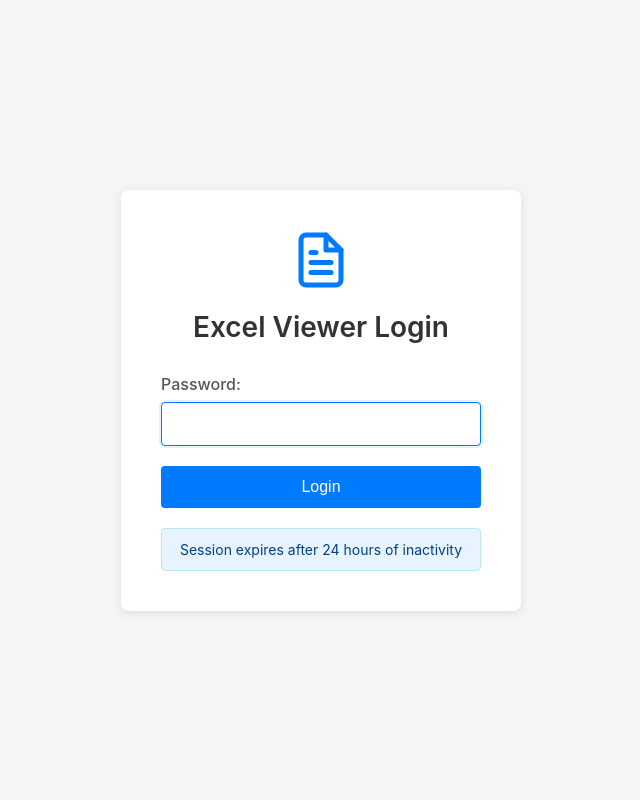
After one commit to siuyiuyeung/excel_viewer, a Flask app: page /login in a window 1280 px wide. The commit adds this page. Shown: the whole page, without its empty margins (319-959 px from the left). Run offline with Flask 2, Linux system fonts and the light colour scheme.

Commit message:
Add password authentication with 24-hour session timeout
- Implement login/logout functionality with configurable password
- Add session management with 24-hour expiration
- Create login page template
- Update UI with logout button
- Configure password via EXCEL_VIEWER_PASSWORD env variable
- Update documentation to reflect authentication changes

🤖 Generated with [Claude Code](https://claude.ai/code)

Co-Authored-By: Claude <noreply@anthropic.com>

```diff
--- a/app/app.py
+++ b/app/app.py
@@ -1,12 +1,29 @@
-from flask import Flask, render_template, request, jsonify
+from flask import Flask, render_template, request, jsonify, redirect, url_for, session
 import pandas as pd
 import os
 from pathlib import Path
+from datetime import datetime, timedelta
+from functools import wraps
+import secrets
 
 app = Flask(__name__)
+app.config['SECRET_KEY'] = secrets.token_hex(32)
+app.config['PERMANENT_SESSION_LIFETIME'] = timedelta(hours=24)
+
+# Set the password from environment variable or use default
+PASSWORD = os.environ.get('EXCEL_VIEWER_PASSWORD', 'excel_viewer_2024')
 
 # Global dictionary to store DataFrames
 excel_data = {}
+
+def login_required(f):
+    """Decorator to check if user is logged in"""
+    @wraps(f)
+    def decorated_function(*args, **kwargs):
+        if 'logged_in' not in session:
+            return redirect(url_for('login'))
+        return f(*args, **kwargs)
+    return decorated_function
 
 def load_excel_files(directory="excel_files"):
     """Load all Excel files from the specified directory"""
@@ -23,12 +40,33 @@ def load_excel_files(directory="excel_files"):
             except Exception as e:
                 print(f"Error loading {file}: {str(e)}")
 
+@app.route('/login', methods=['GET', 'POST'])
+def login():
+    """Handle login"""
+    if request.method == 'POST':
+        password = request.form.get('password')
+        if password == PASSWORD:
+            session.permanent = True
+            session['logged_in'] = True
+            return redirect(url_for('index'))
+        else:
+            return render_template('login.html', error='Invalid password')
+    return render_template('login.html')
+
+@app.route('/logout')
+def logout():
+    """Handle logout"""
+    session.pop('logged_in', None)
+    return redirect(url_for('login'))
+
 @app.route('/')
+@login_required
 def index():
     """Render the main page"""
     return render_template('index.html', files=list(excel_data.keys()))
 
 @app.route('/search')
+@login_required
 def search():
     """Search across all Excel files and sheets with multiple keywords"""
     queries = request.args.getlist('query')  # Get all query parameters
@@ -72,6 +110,7 @@ def search():
 
 
 @app.route('/refresh')
+@login_required
 def refresh_files():
     """Reload all Excel files"""
     load_excel_files()
--- /dev/null
+++ b/app/templates/login.html
@@ -0,0 +1,149 @@
+<!DOCTYPE html>
+<html lang="en">
+<head>
+    <meta charset="UTF-8">
+    <meta name="viewport" content="width=device-width, initial-scale=1.0">
+    <title>Login - Excel Viewer</title>
+    <style>
+        * {
+            margin: 0;
+            padding: 0;
+            box-sizing: border-box;
+        }
+
+        body {
+            font-family: -apple-system, BlinkMacSystemFont, 'Segoe UI', Roboto, 'Helvetica Neue', Arial, sans-serif;
+            background-color: #f5f5f5;
+            display: flex;
+            justify-content: center;
+            align-items: center;
+            min-height: 100vh;
+            padding: 20px;
+        }
+
+        .login-container {
+            background-color: white;
+            padding: 40px;
+            border-radius: 8px;
+            box-shadow: 0 2px 10px rgba(0, 0, 0, 0.1);
+            width: 100%;
+            max-width: 400px;
+        }
+
+        h1 {
+            color: #333;
+            margin-bottom: 30px;
+            text-align: center;
+            font-size: 28px;
+            font-weight: 600;
+        }
+
+        .form-group {
+            margin-bottom: 20px;
+        }
+
+        label {
+            display: block;
+            margin-bottom: 8px;
+            color: #555;
+            font-weight: 500;
+        }
+
+        input[type="password"] {
+            width: 100%;
+            padding: 12px 16px;
+            border: 1px solid #ddd;
+            border-radius: 4px;
+            font-size: 16px;
+            transition: border-color 0.3s;
+        }
+
+        input[type="password"]:focus {
+            outline: none;
+            border-color: #007bff;
+            box-shadow: 0 0 0 2px rgba(0, 123, 255, 0.1);
+        }
+
+        button {
+            width: 100%;
+            padding: 12px 20px;
+            background-color: #007bff;
+            color: white;
+            border: none;
+            border-radius: 4px;
+            font-size: 16px;
+            font-weight: 500;
+            cursor: pointer;
+            transition: background-color 0.3s;
+        }
+
+        button:hover {
+            background-color: #0056b3;
+        }
+
+        button:active {
+            transform: translateY(1px);
+        }
+
+        .error-message {
+            background-color: #f8d7da;
+            color: #721c24;
+            padding: 12px 16px;
+            border-radius: 4px;
+            margin-bottom: 20px;
+            font-size: 14px;
+            border: 1px solid #f5c6cb;
+        }
+
+        .info-message {
+            background-color: #e7f3ff;
+            color: #004085;
+            padding: 12px 16px;
+            border-radius: 4px;
+            margin-top: 20px;
+            font-size: 14px;
+            border: 1px solid #bee5eb;
+            text-align: center;
+        }
+
+        .excel-icon {
+            width: 60px;
+            height: 60px;
+            margin: 0 auto 20px;
+            display: block;
+        }
+    </style>
+</head>
+<body>
+    <div class="login-container">
+        <svg class="excel-icon" xmlns="http://www.w3.org/2000/svg" viewBox="0 0 24 24" fill="none" stroke="#007bff" stroke-width="2" stroke-linecap="round" stroke-linejoin="round">
+            <path d="M14 2H6a2 2 0 0 0-2 2v16a2 2 0 0 0 2 2h12a2 2 0 0 0 2-2V8z"></path>
+            <polyline points="14 2 14 8 20 8"></polyline>
+            <line x1="16" y1="13" x2="8" y2="13"></line>
+            <line x1="16" y1="17" x2="8" y2="17"></line>
+            <polyline points="10 9 9 9 8 9"></polyline>
+        </svg>
+
+        <h1>Excel Viewer Login</h1>
+
+        {% if error %}
+        <div class="error-message">
+            {{ error }}
+        </div>
+        {% endif %}
+
+        <form method="POST" action="{{ url_for('login') }}">
+            <div class="form-group">
+                <label for="password">Password:</label>
+                <input type="password" id="password" name="password" required autofocus>
+            </div>
+
+            <button type="submit">Login</button>
+        </form>
+
+        <div class="info-message">
+            Session expires after 24 hours of inactivity
+        </div>
+    </div>
+</body>
+</html>
--- a/docker-compose.yml
+++ b/docker-compose.yml
@@ -11,4 +11,5 @@ services:
     environment:
       - FLASK_APP=app.py
       - FLASK_ENV=development
+      - EXCEL_VIEWER_PASSWORD=excel_viewer_2024
     restart: unless-stopped
```
Also changed, not shown: CLAUDE.md (+16 -5 lines), app/templates/index.html (+29 -2 lines), README.md.
